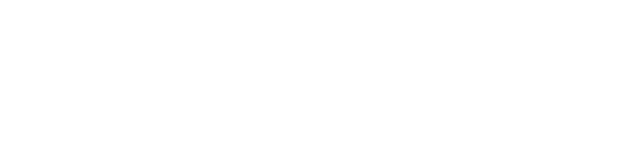
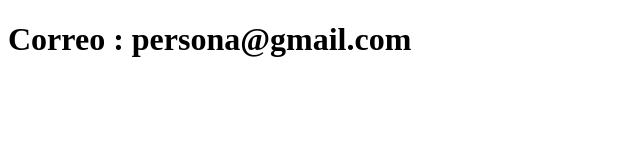
Before and after one commit to xXW0lfG4ngXx/sistema-de-registro, a plain HTML site: page contacto.html in a window 1280 px wide. Shown: the whole page, without its empty margins (0-640 px from the left). Drawn offline with Linux system fonts and the light colour scheme.

Commit message:
Update contacto.html

```diff
--- a/contacto.html
+++ b/contacto.html
@@ -3,9 +3,9 @@
 <head>
     <meta charset="UTF-8">
     <meta name="viewport" content="width=device-width, initial-scale=1.0">
-    <title>Correo : persona@gmail.com</title>
+    <title>Contacto</title>
 </head>
 <body>
-
+    <h1>Correo : persona@gmail.com</h1>
 </body>
 </html>
```
